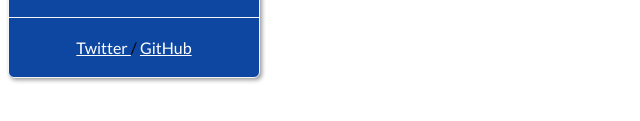
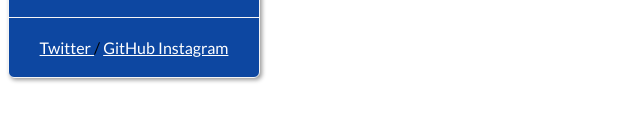
Before and after one commit to tealgreen0503/jphacks-self-introduction, a plain HTML site: page index.html in a window 1280 px wide. Shown: the part 311-432 px from the top of the page, without its empty margins (0-640 px from the left). Drawn offline with Linux system fonts and the light colour scheme.

Commit message:
add instagram account

```diff
--- a/index.html
+++ b/index.html
@@ -22,6 +22,8 @@
           </a> /
           <a href="https://github.com/tealgreen0503" target="_blank" rel="noopener noreferrer">
             GitHub
+          <a href="https://www.instagram.com/kengogram_/" target="_blank" rel="noopener noreferrer">
+            Instagram
           </a>
         </div>
       </div>
```
